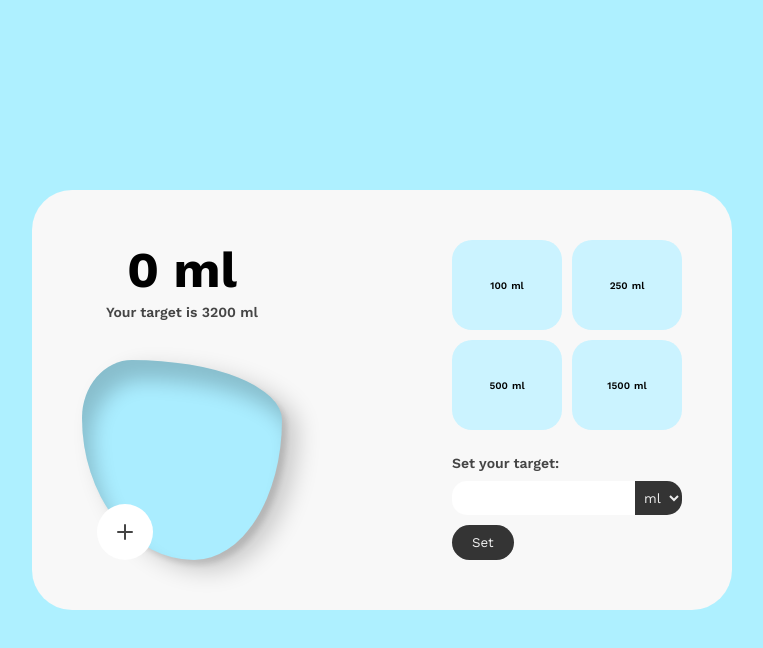
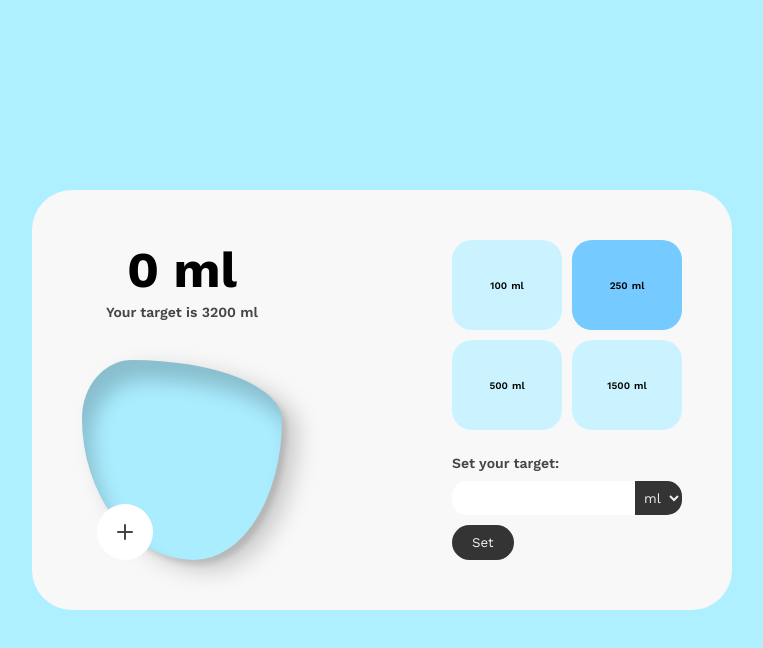
Before and after one commit to Mehrshad-Z/Water-Tracker, a plain HTML site: page index.html in a window 1280 px wide. Both pictures are taken after a click on the item "250 ml". Shown: the whole page, without its empty margins (258-1021 px from the left). Drawn offline with Linux system fonts and the light colour scheme.

Commit message:
Add an effect when a container is selected

```diff
--- a/script/script.js
+++ b/script/script.js
@@ -16,6 +16,10 @@ displayTarget.textContent = valueTarget;
 
 for (let i = 0; i < selectDish.length; i++) {
   selectDish[i].addEventListener("click", function () {
+    for (let j = 0; j < selectDish.length; j++) {
+      selectDish[j].classList.remove("selected-dish");
+    }
+    selectDish[i].classList.add("selected-dish");
     dish = selectDish[i].children[0].textContent;
     displayDetailAdd.textContent = `${dish} ml`;
     return dish;
@@ -35,5 +39,5 @@ addBtn.addEventListener("click", function () {
   } else if (drinkedWater == valueTarget) {
     displayDrinkedWater.textContent = valueTarget;
     addBtn.classList.add("hidden");
-    }
+  }
 });
--- a/style/style.css
+++ b/style/style.css
@@ -247,6 +247,10 @@ body{
     background-color: rgb(74, 74, 74);
 }
 
+.selected-dish{
+    background-color: rgb(117, 202, 255);
+}
+
 input::-webkit-outer-spin-button,
 input::-webkit-inner-spin-button {
   -webkit-appearance: none;
```
